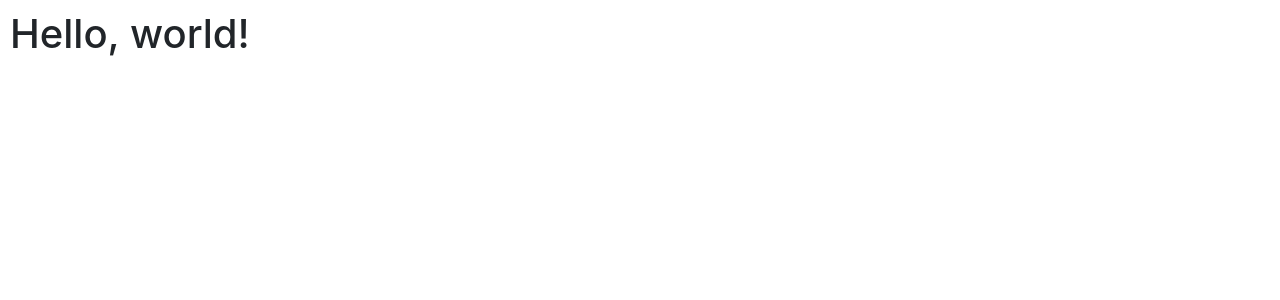
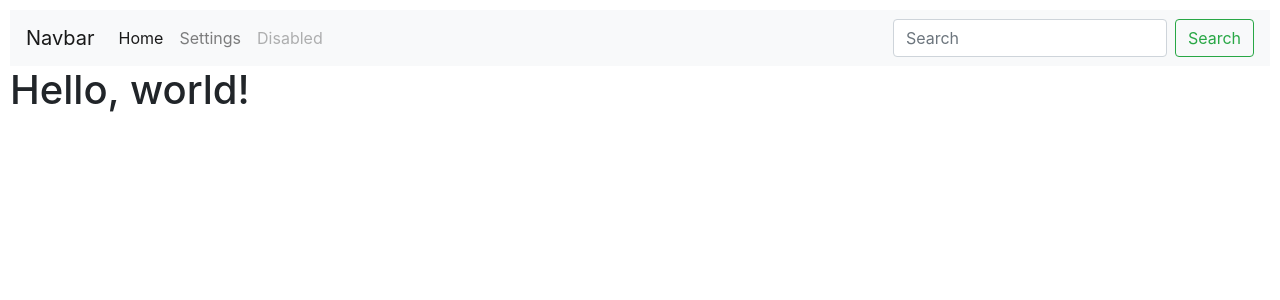
Before and after one commit to andrewzulaybar/employmee, a Django app: page / in a window 1280 px wide. Shown: the top 300 px of the page. Run offline with Django 3.2, Linux system fonts and the light colour scheme; some libraries are stand-ins or nearby versions.

Commit message:
Added navigation bar.

```diff
--- a/jobportal/templates/jobportal/base.html
+++ b/jobportal/templates/jobportal/base.html
@@ -14,7 +14,33 @@
         <title> {{ title }} </title>
     </head>
     <body>
+        <nav class="navbar navbar-expand-lg navbar-light bg-light">
+            <a class="navbar-brand" href="#">Navbar</a>
+            <button class="navbar-toggler" type="button" data-toggle="collapse" data-target="#navbarSupportedContent">
+                <span class="navbar-toggler-icon"></span>
+            </button>
+
+            <div class="collapse navbar-collapse" id="navbarSupportedContent">
+                <ul class="navbar-nav mr-auto">
+                    <li class="nav-item active">
+                        <a class="nav-link" href="#">Home <span class="sr-only">(current)</span></a>
+                    </li>
+                    <li class="nav-item">
+                        <a class="nav-link" href="#">Settings</a>
+                    </li>
+                    <li class="nav-item">
+                        <a class="nav-link disabled" href="#">Disabled</a>
+                    </li>
+                </ul>
+                <form class="form-inline my-2 my-lg-0">
+                    <input class="form-control mr-sm-2" type="text" placeholder="Search">
+                    <button class="btn btn-outline-success my-2 my-sm-0" type="submit">Search</button>
+                </form>
+            </div>
+        </nav>
+
         <h1>Hello, world!</h1>
+
 
         <!-- Optional JavaScript -->
         <!-- jQuery first, then Popper.js, then Bootstrap JS -->
```
Also changed, not shown: 1 other file.
